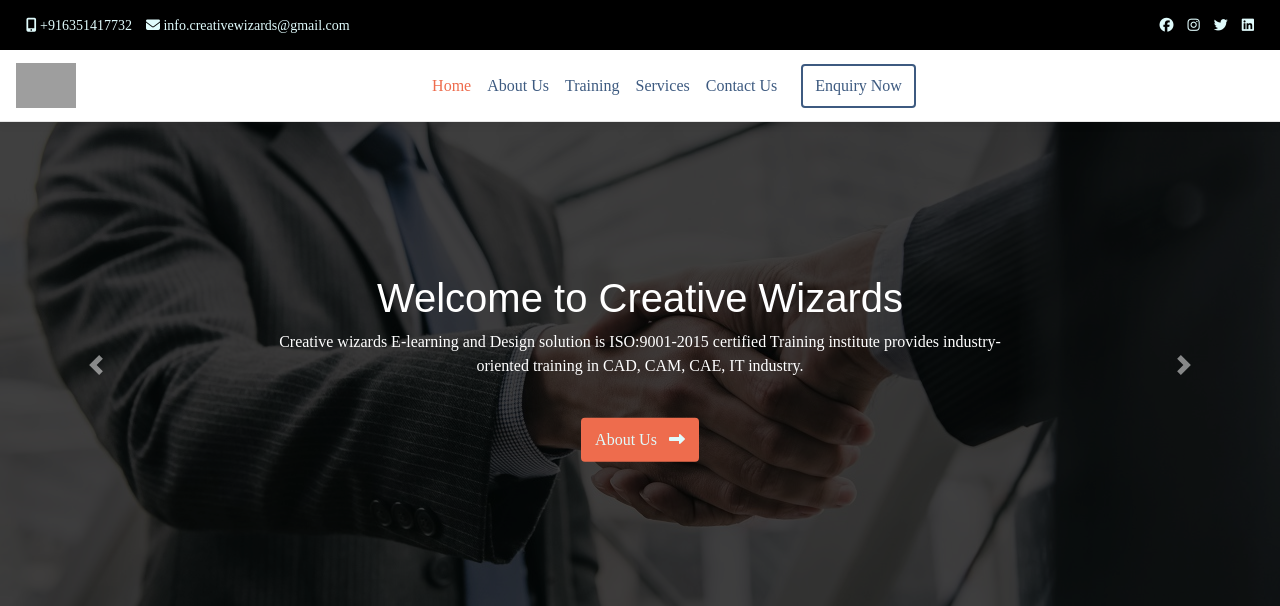
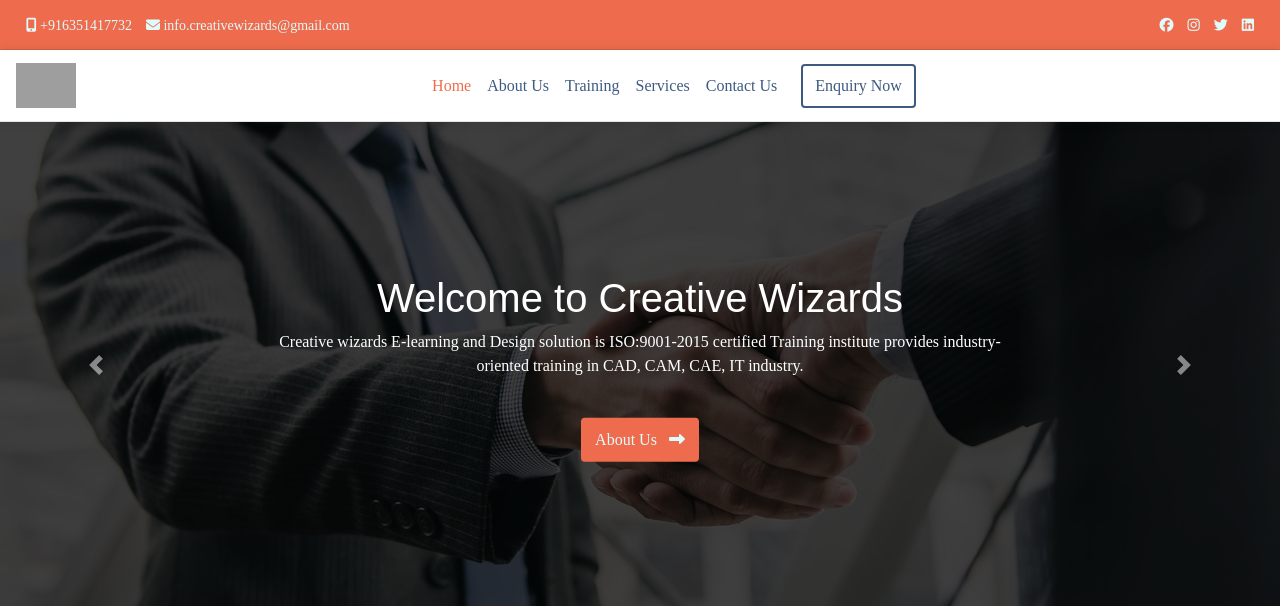
Before and after one commit to nandpalmohit/creative-wizards.github.io, a PHP site: page / in a window 1280 px wide. Shown: the top 606 px of the page. Run offline with PHP 8.4, Linux system fonts and the light colour scheme; some libraries are stand-ins or nearby versions; some web fonts are replaced; grey boxes are pictures that could not be loaded.

Commit message:
update css file

```diff
--- a/css/style.css
+++ b/css/style.css
@@ -47,7 +47,7 @@
 }
 .topbar{
 	border-bottom: 1px solid rgba(0,0,0,0.1) !important;
-	background-color: black;
+	background-color: var(--secondary-color);
 }
 .topbar-social,.topbar-data{
 	color: var(--light-color);
@@ -382,3 +382,5 @@
 		text-align: center;
 	}
 }
+
+/*XvL@vuJCzbO6YSKuwaPR*/
```
